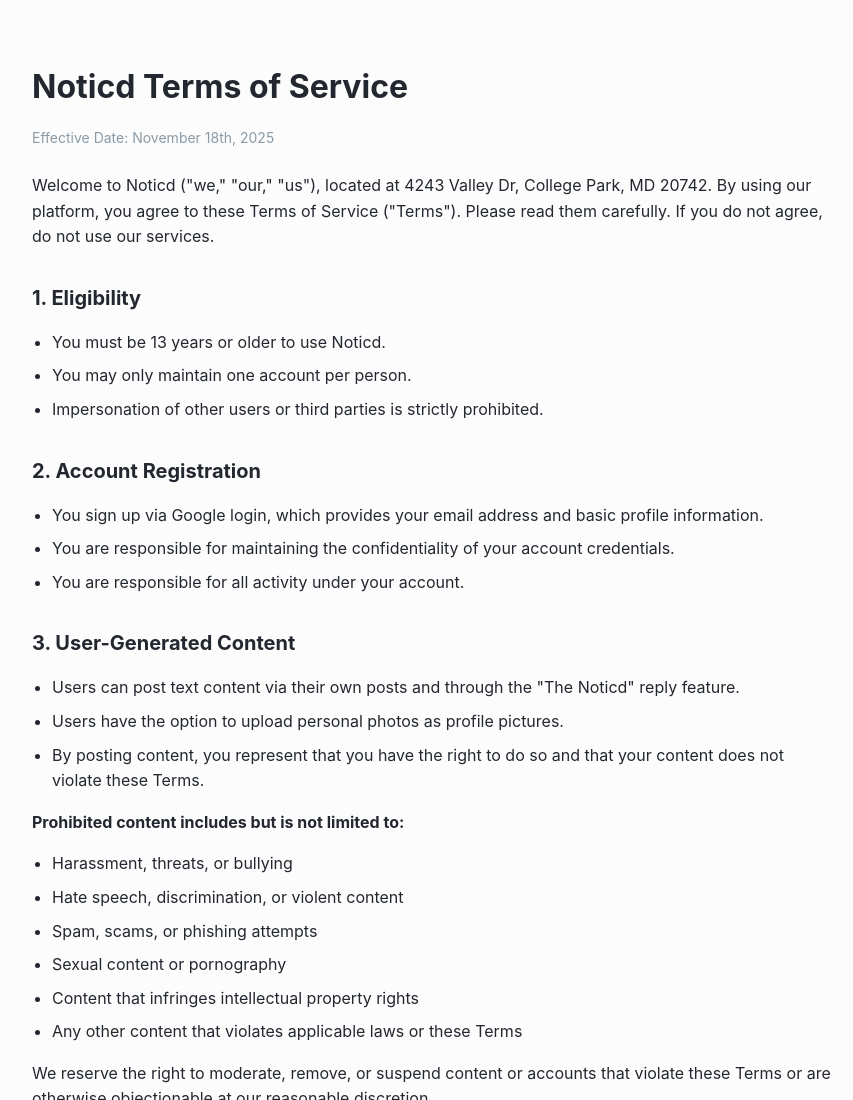
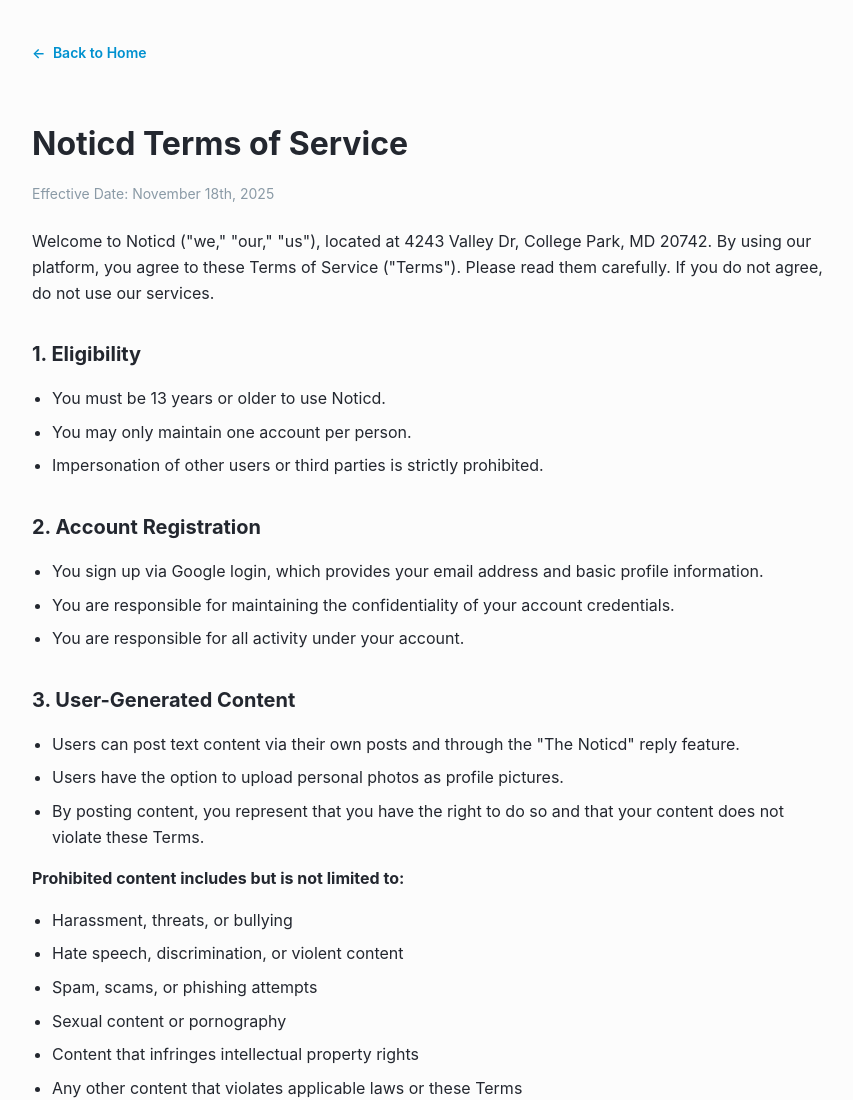
Before and after one commit to Noticd/Noticd-Site, a plain HTML site: page terms.html in a window 1280 px wide. Shown: the top 1100 px of the page, without its empty margins (208-1061 px from the left). Drawn offline with Linux system fonts and the light colour scheme.

Commit message:
Add back link to home in terms.html
Added a back link to the home page in terms.html.

```diff
--- a/terms.html
+++ b/terms.html
@@ -50,9 +50,26 @@
             margin-top: 48px;
             margin-bottom: 16px;
         }
+        .back-link {
+            display: inline-block;
+            margin-bottom: 32px;
+            color: #0091CF;
+            text-decoration: none;
+            font-size: 14px;
+            font-weight: 600;
+            transition: opacity 0.2s ease;
+        }
+        .back-link:hover {
+            opacity: 0.7;
+        }
+        .back-link::before {
+            content: "← ";
+            margin-right: 4px;
+        }
     </style>
 </head>
 <body>
+    <a href="index.html" class="back-link">Back to Home</a>
     <h1>Noticd Terms of Service</h1>
     <p class="effective-date">Effective Date: November 18th, 2025</p>
 
```
